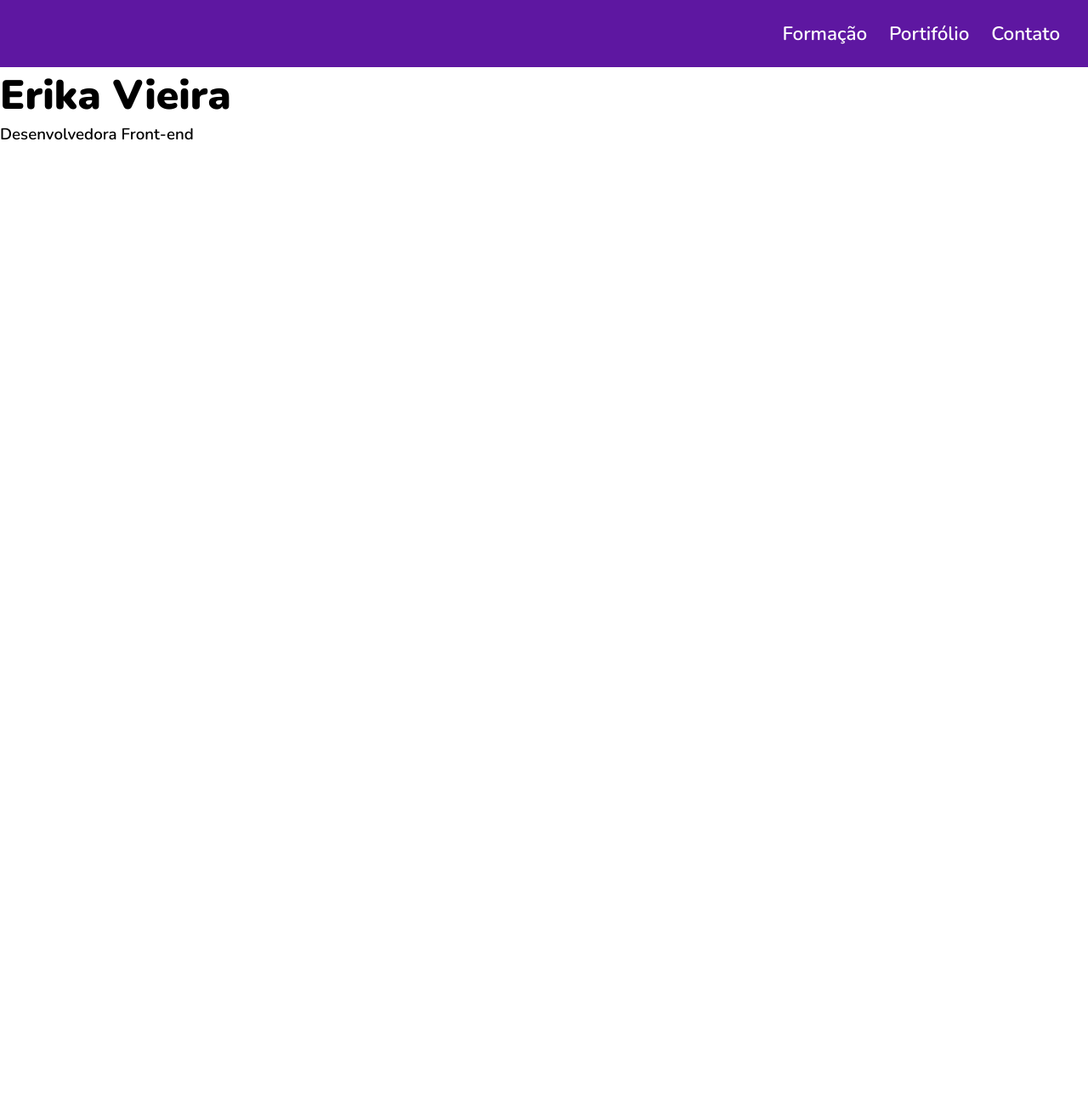
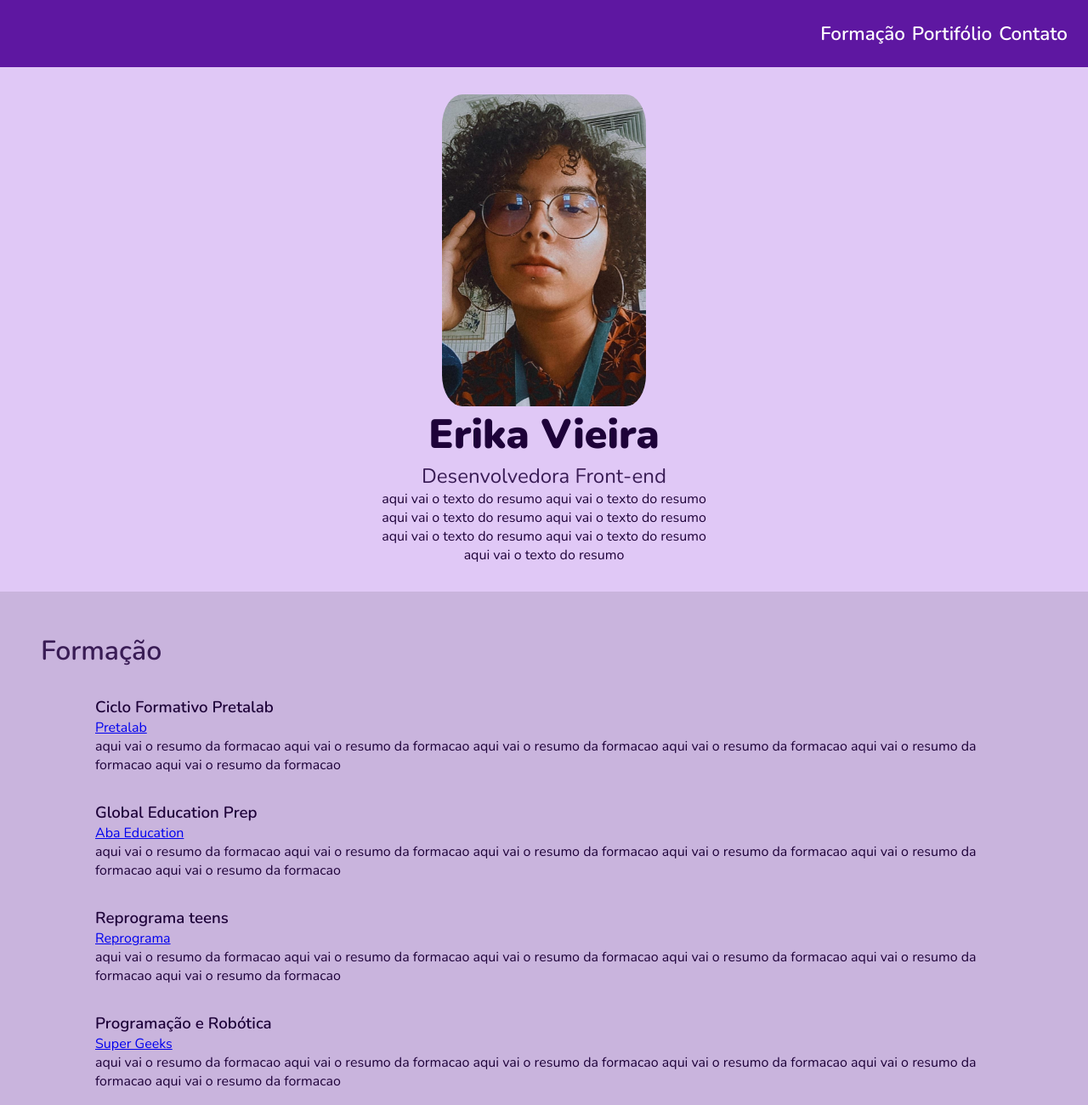
Before and after one commit to erikavieiras/Projeto-final-Pretalab-HTML-CSS, a plain HTML site: page index.html in a window 1280 px wide. Shown: the whole page at 85% size. Before the commit the page ends 800 px from the top, so only its background shows below. Drawn offline with nearby package versions, Linux system fonts and the light colour scheme.

Commit message:
add perfil e área de formacoes

```diff
--- a/index.html
+++ b/index.html
@@ -19,16 +19,63 @@
         </ul>
     </header>
     <section class="container-perfil" id="perfil">
-        <img>
-        <h2>Erika Vieira</h2>
-        <h3>Desenvolvedora Front-end</h3>
+        <img class="imagem-perfil" src="./assets/imagem-perfil.jpg"/>
+        <h1>Erika Vieira</h1>
+        <h2>Desenvolvedora Front-end</h2>
         <div>
-
+            <p>
+            aqui vai o texto do resumo
+            aqui vai o texto do resumo
+            aqui vai o texto do resumo
+            aqui vai o texto do resumo
+            aqui vai o texto do resumo
+            aqui vai o texto do resumo
+            aqui vai o texto do resumo
+            </p>
         </div>
     </section>
+
     <section id="formacao">
+        <h2>Formação</h2>
+        <div id="container-formacao">
+            <div class="formacoes">
+            <h3>Ciclo Formativo Pretalab</h3>
+            <a href="https://www.pretalab.com/" target="_blank">Pretalab</a>
+            <p>aqui vai o resumo da formacao aqui vai o resumo da formacao
+            aqui vai o resumo da formacao aqui vai o resumo da formacao
+            aqui vai o resumo da formacao aqui vai o resumo da formacao
+            </p>
+            </div>
 
+            <div class="formacoes">
+            <h3>Global Education Prep</h3>
+            <a href="https://www.estudenaaba.com/" target="_blank">Aba Education</a>
+            <p>aqui vai o resumo da formacao aqui vai o resumo da formacao
+            aqui vai o resumo da formacao aqui vai o resumo da formacao
+            aqui vai o resumo da formacao aqui vai o resumo da formacao
+            </p>
+            </div>
+
+            <div class="formacoes">
+            <h3>Reprograma teens</h3>
+            <a href="https://reprograma.com.br/" target="_blank">Reprograma</a>
+            <p>aqui vai o resumo da formacao aqui vai o resumo da formacao
+            aqui vai o resumo da formacao aqui vai o resumo da formacao
+            aqui vai o resumo da formacao aqui vai o resumo da formacao
+            </p>
+            </div>
+
+            <div class="formacoes">
+            <h3>Programação e Robótica</h3>
+            <a href="https://supergeeks.com.br/" target="_blank">Super Geeks</a>
+            <p>aqui vai o resumo da formacao aqui vai o resumo da formacao
+            aqui vai o resumo da formacao aqui vai o resumo da formacao
+            aqui vai o resumo da formacao aqui vai o resumo da formacao
+            </p>
+            </div>
+        </div>
     </section>
+
     <section id="portifolio">
 
     </section>
--- a/style.css
+++ b/style.css
@@ -22,21 +22,61 @@
     font-weight: 600;
     font-size: 1.4em;
 }
-a {
+#menu a {
+    color: white;
     text-decoration: none;
-    color: white;
-    margin: 0.4em;
 }
 .container-perfil {
+    padding: 2em;
     display: flex;
     flex-direction: column;
+    align-items: center;
+    background-color:rgb(224, 200, 246); ;
 }
-h2 {
+.imagem-perfil {
+    border-radius: 10%;
+    width: 15em;
+}
+h1 {
+    color: rgb(30, 2, 57);
     font-size: 3em;
     font-family: 'Nunito', sans-serif;
     font-weight: 900;
 }
-#perfil h3{
+h2{
+    color: rgb(57, 28, 85);
     font-family: 'Nunito', sans-serif;
+    font-weight: 300;
+    font-size: 1.5em;
+}
+#perfil p {
+    font-family:'Nunito', sans-serif;
+    color: rgb(30, 2, 57);
+    font-weight: 200;
+    width: 25em;
+    text-align: center;
+}
+#container-formacao{
+    margin: 2em;
+}
+#formacao{
+    font-family: 'Nunito', sans-serif;
+    background-color:rgb(201, 180, 221); ;
+    padding: 3em;
+}
+#formacao h2 {
+    font-weight: 600;
+    font-size: 2em;
+}
+h3 {
+    color: rgb(30, 2, 57);
     font-weight: 600;
 }
+#formacao p {
+    color: rgb(30, 2, 57);
+    font-weight: 200;
+    font-size: 1em;
+}
+.formacoes {
+    margin: 2em;
+}
```
Also changed, not shown: assets/imagem-perfil.jpg (added).
